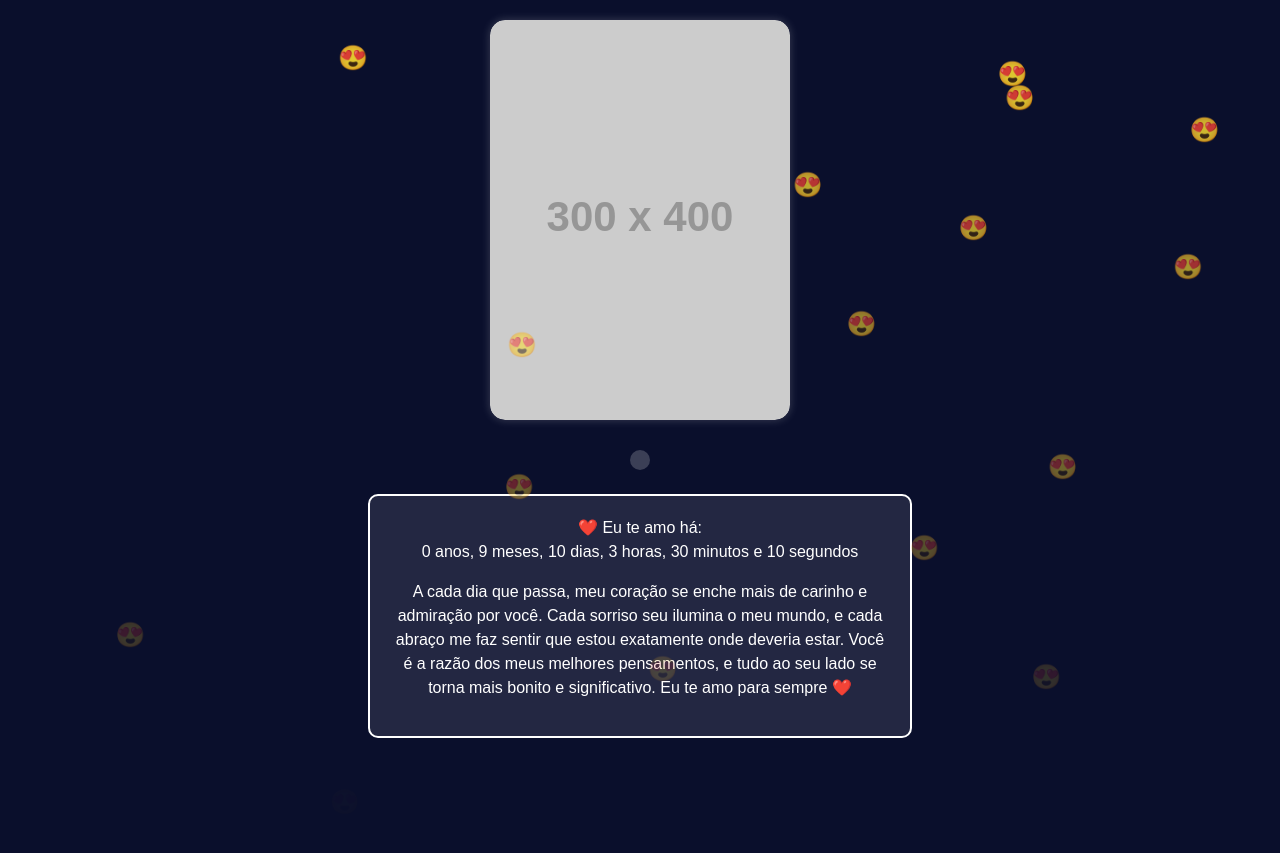
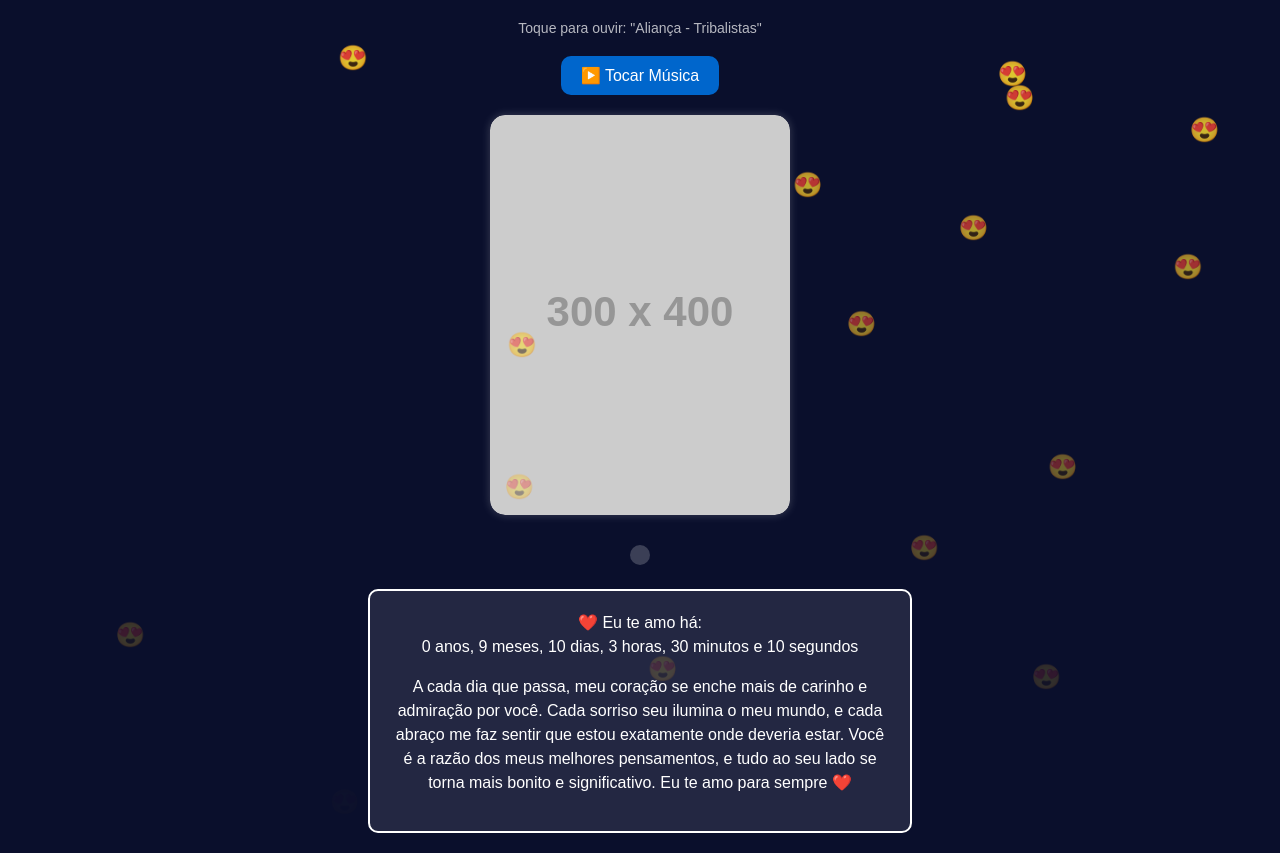
Before and after one commit to Mtussss123456789/Para-meu-amor, a plain HTML site: page index.html in a window 1280 px wide. Before the commit the page ends 816 px from the top, so only its background shows below. Drawn offline with Linux system fonts and the light colour scheme; placeholder pictures from the web are drawn by us.

Commit message:
Update index.html

```diff
--- a/index.html
+++ b/index.html
@@ -13,6 +13,27 @@
       font-family: Arial, sans-serif;
       text-align: center;
       overflow-x: hidden;
+    }
+
+    .music {
+      margin-top: 20px;
+    }
+
+    .info {
+      font-size: 14px;
+      margin-bottom: 10px;
+      opacity: 0.7;
+    }
+
+    .player-button {
+      margin-top: 10px;
+      padding: 10px 20px;
+      font-size: 16px;
+      border-radius: 10px;
+      border: none;
+      background-color: #0066cc;
+      color: white;
+      cursor: pointer;
     }
 
     .carousel {
@@ -71,11 +92,14 @@
 </head>
 <body>
 
-  <!-- Áudio invisível com autoplay -->
-  <audio autoplay loop style="display: none;">
-    <source src="https://github.com/Mtussss123456789/Para-meu-amor/raw/9de4e533b0995694f81af3e8e2ea4935cef6bca7/aliança.mp3" type="audio/mpeg">
-    Seu navegador não suporta o áudio.
-  </audio>
+  <!-- Player de música -->
+  <div class="music">
+    <div class="info">Toque para ouvir: "Aliança - Tribalistas"</div>
+    <audio id="audioPlayer" src="https://raw.githubusercontent.com/Mtussss123456789/Para-meu-amor/main/aliança.mp3"></audio>
+    <button class="player-button" onclick="document.getElementById('audioPlayer').play()">
+      ▶️ Tocar Música
+    </button>
+  </div>
 
   <!-- Carrossel -->
   <div class="carousel">
```
